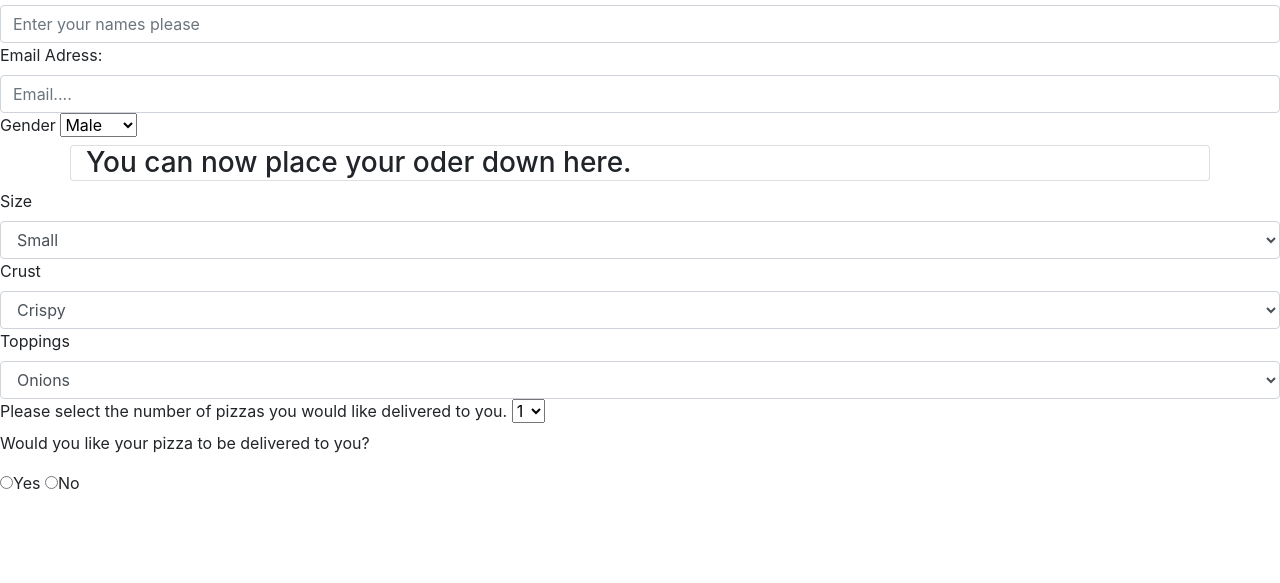
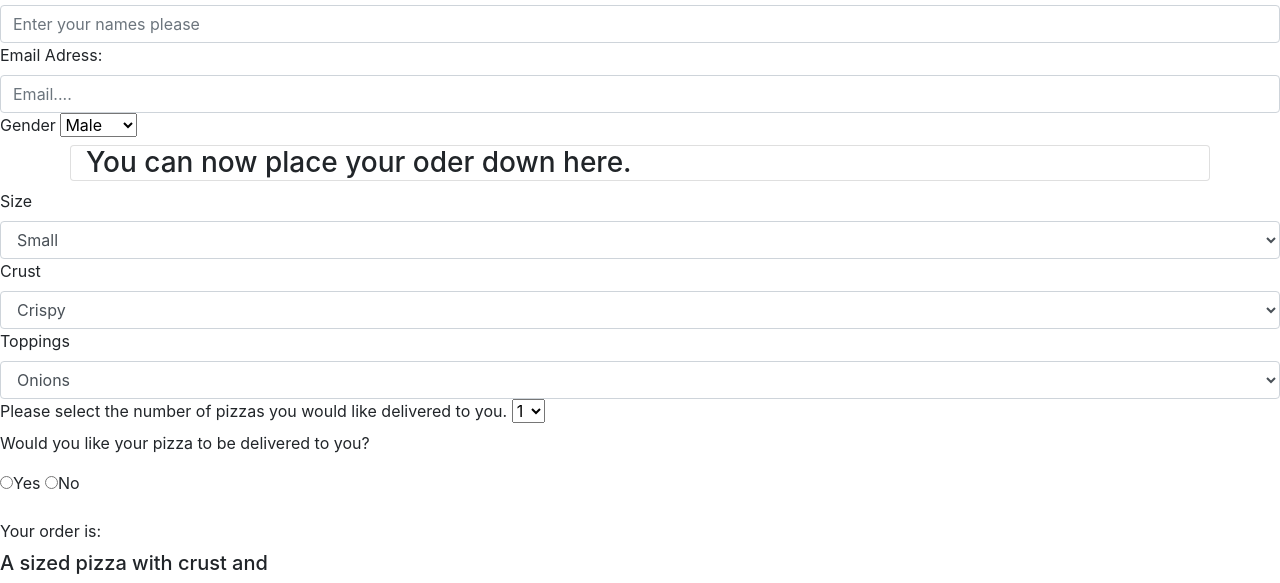
Before and after one commit to BeyFaith/abuelaz-corner, a plain HTML site: page index.html in a window 1280 px wide. Shown: the part 316-899 px from the top of the page. Before the commit the page ends 835 px from the top, so only its background shows below. Drawn offline with nearby package versions, Linux system fonts and the light colour scheme.

Commit message:
add order phrase.

```diff
--- a/index.html
+++ b/index.html
@@ -96,5 +96,10 @@
       </div>
   </form>
 
+  <div class="the-order">
+    <label>Your order is:</label>
+    <h5>A <span id="getsize"></span> sized pizza with <span id="getcrust"></span>crust and <span id="gettopping"></span></h5>
+  </div>
+
   </body>
 </html>
```
